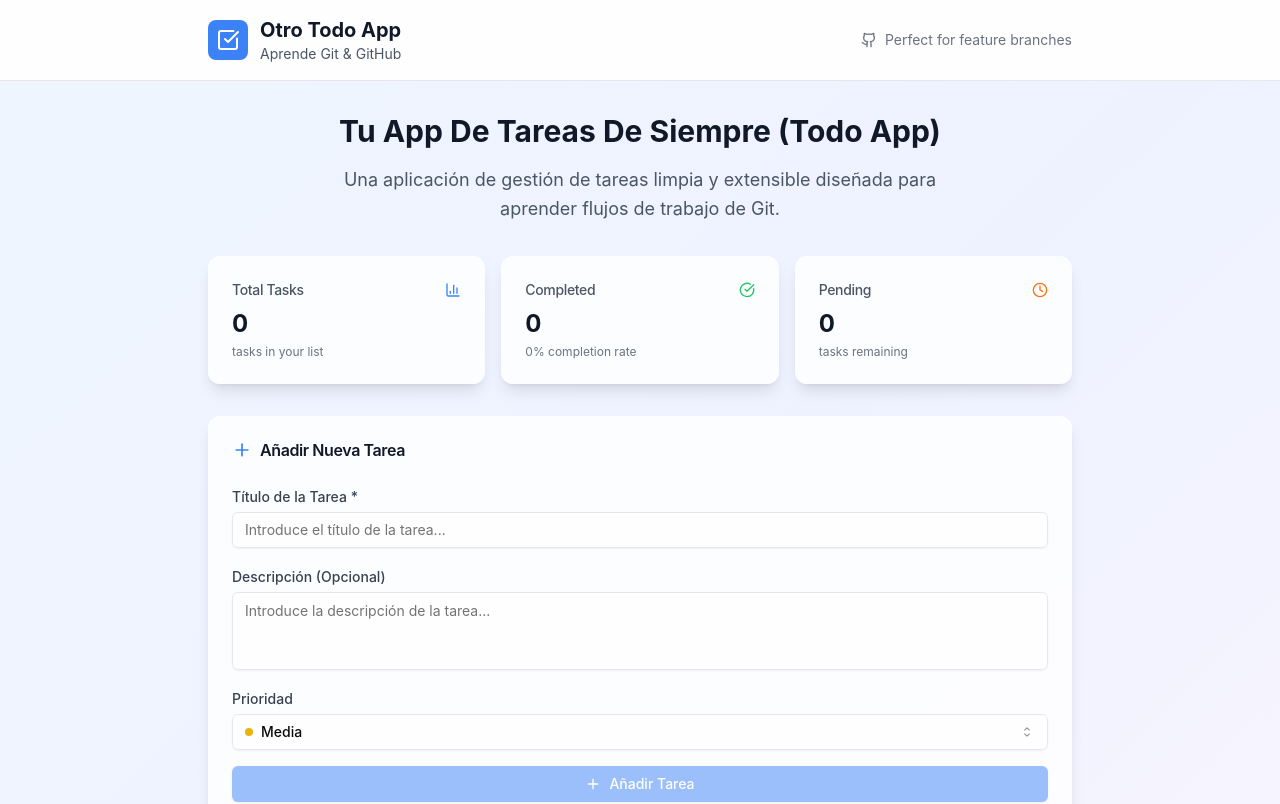
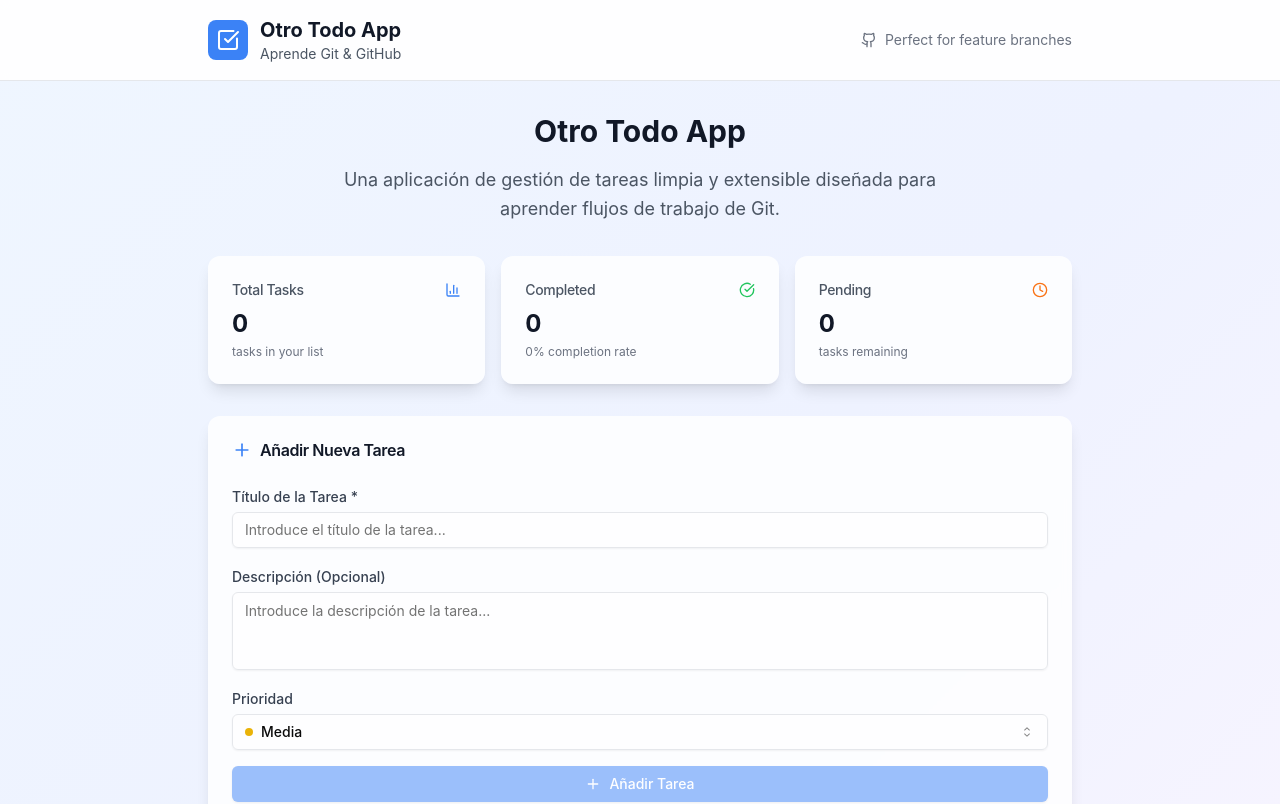
Before and after one commit to lonelypadfoot/otro-todo-app, a React (Vite) app: page / in a window 1280 px wide. Shown: the top 804 px of the page. Built offline with nearby package versions, Linux system fonts and the light colour scheme.

Commit message:
feat: update title

```diff
--- a/src/App.tsx
+++ b/src/App.tsx
@@ -43,7 +43,7 @@
             {/* Welcome Section */}
             <div className="text-center mb-8">
               <h2 className="text-3xl font-bold text-gray-900 mb-4">
-                Tu App De Tareas De Siempre (Todo App)
+                Otro Todo App
               </h2>
               <p className="text-lg text-gray-600 max-w-2xl mx-auto leading-relaxed">
                 Una aplicación de gestión de tareas limpia y extensible diseñada para aprender flujos de trabajo de Git.
```
